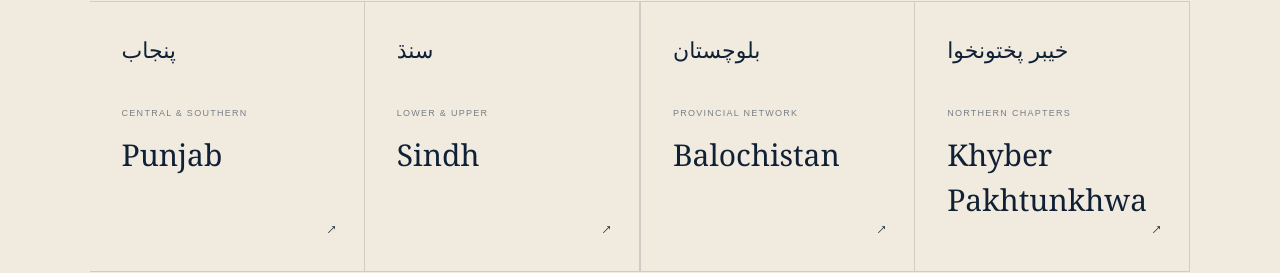
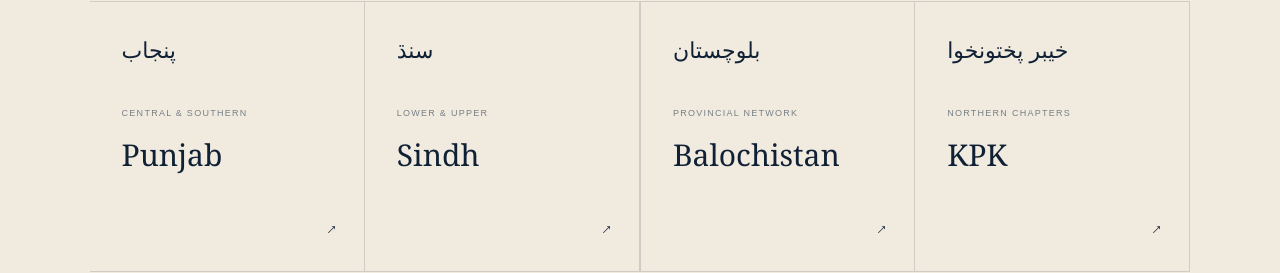
Before and after one commit to mumtaz-developer/apna-org, a Next.js app: page / in a window 1280 px wide. Shown: the part 3209-3482 px from the top of the page. Built offline with nearby package versions, Linux system fonts and the light colour scheme.

Commit message:
Update page.tsx

```diff
--- a/app/page.tsx
+++ b/app/page.tsx
@@ -43,7 +43,7 @@ export default function Home() {
 
           {/* --- DESCRIPTION (URDU) --- */}
           <p className="urdu-text max-w-[700px] mt-[20px] mb-0 text-white/80" dir="rtl">
-  جب ایک ہی خون کے دھارے آپس میں ملتے ہیں، تو وہ سمندر کی سی طاقت اختیار کر لیتے ہیں۔ ہمارا اتحاد محض ایک نام نہیں، بلکہ ہماری بقا، ہمارے وقار اور ہماری آنے والی نسلوں کے درخشاں مستقبل کی ضمانت ہے۔ آئیے مل کر اپنے اس سانجھے ورثے کو ایک لازوال قوت بنائیں۔
+        جب ایک ہی خون کے دھارے آپس میں ملتے ہیں، تو وہ سمندر کی سی طاقت اختیار کر لیتے ہیں۔ ہمارا اتحاد محض ایک نام نہیں، بلکہ ہماری بقا، ہمارے وقار اور ہماری آنے والی نسلوں کے درخشاں مستقبل کی ضمانت ہے۔ آئیے مل کر اپنے اس سانجھے ورثے کو ایک لازوال قوت بنائیں۔
 </p>
 
           {/* .actions */}
@@ -221,11 +221,11 @@ export default function Home() {
               <span className="absolute right-[28px] bottom-[30px] rotate-45 transition-transform">↑</span>
             </Link>
 
-            {/* Khyber Pakhtunkhwa */}
-            <Link href="/provinces/khyber-pakhtunkhwa" className="relative min-h-[270px] p-[32px] border-r border-b border-[#102035]/15 bg-transparent hover:text-white hover:bg-[#a7352d] transition-all duration-250 max-md:border-l-[0px] max-md:[&:nth-child(2n+1)]:border-l max-[580px]:border-l-[1px_!important]">
+            {/* Khyber Pakhtunkhwa - Updated font size and padding for mobile */}
+            <Link href="/provinces/khyber-pakhtunkhwa" className="relative min-h-[270px] p-[32px] max-[580px]:p-[24px] border-r border-b border-[#102035]/15 bg-transparent hover:text-white hover:bg-[#a7352d] transition-all duration-250 max-md:border-l-[0px] max-md:[&:nth-child(2n+1)]:border-l max-[580px]:border-l-[1px_!important]">
               <span className="urdu-text text-[22px]">خیبر پختونخوا</span>
               <small className="block mt-[40px] text-[#777f85] text-[9px] uppercase tracking-[0.14em] transition-colors duration-250">Northern Chapters</small>
-              <h3 className="font-serif font-normal text-[30px] m-0 mt-[11px] mr-[40px]">Khyber Pakhtunkhwa</h3>
+              <h3 className="font-serif font-normal text-[30px] max-[580px]:text-[24px] m-0 mt-[11px] mr-[20px]">KPK</h3>
               <span className="absolute right-[28px] bottom-[30px] rotate-45 transition-transform">↑</span>
             </Link>
           </div>
@@ -263,7 +263,7 @@ export default function Home() {
       <h1>section end </h1>
 
 
-      {/* --- SECTION 05: JOIN THE BAND --- *
+      {/* --- SECTION 05: JOIN THE BAND --- */}
 
       {/* .join-band */}
       <section className="p-[110px_24px] text-center text-white bg-[#a7352d]">
```
